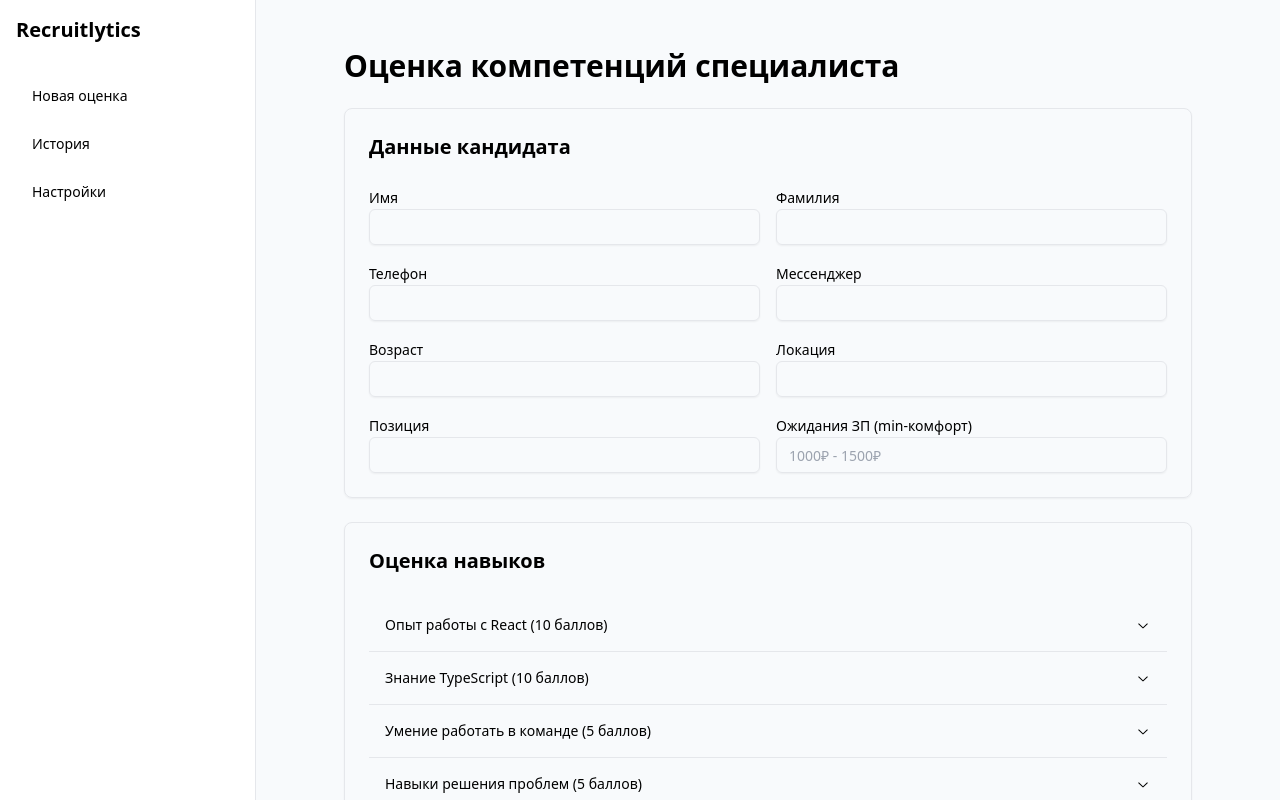
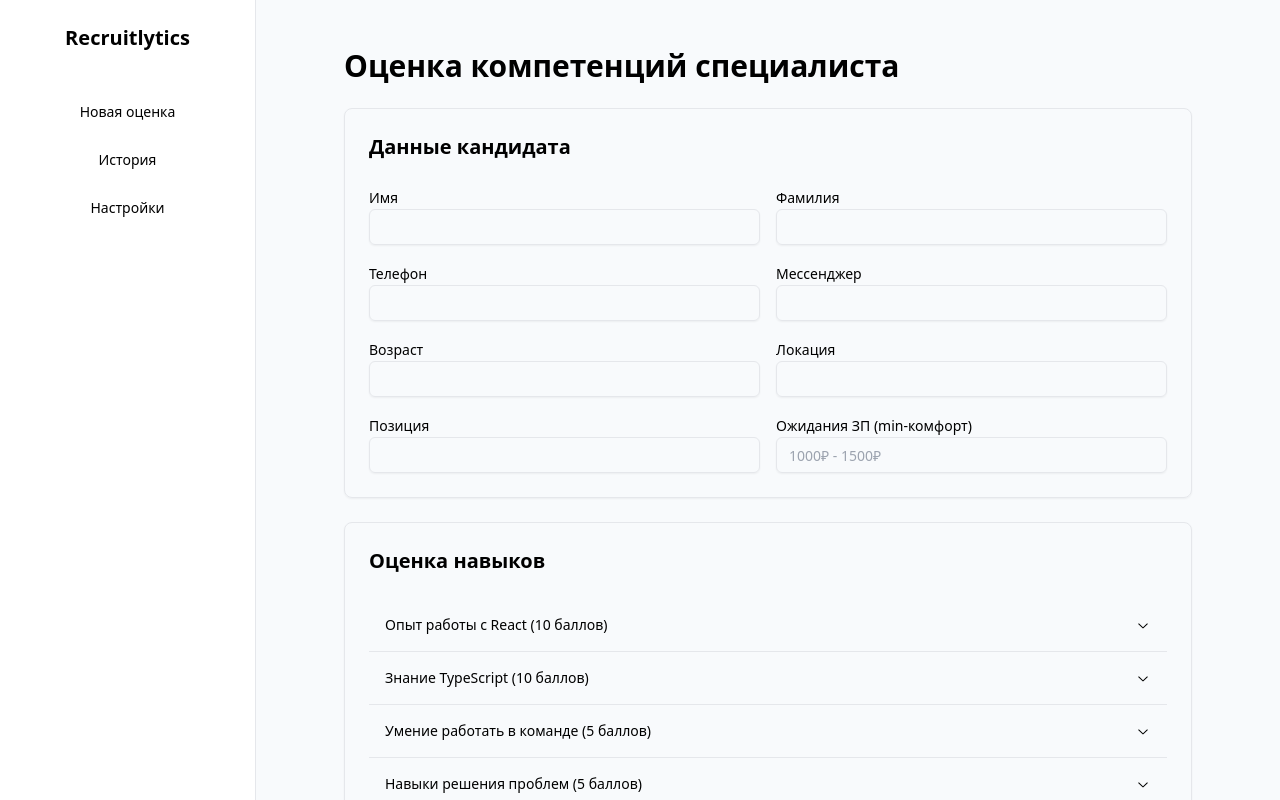
Before and after one commit to haaum666/Recruitlytics, a React (Vite) app: page / in a window 1280 px wide. Shown: the top 800 px of the page. Built offline with nearby package versions, Linux system fonts and the light colour scheme.

Commit message:
Update Sidebar.jsx

```diff
--- a/src/components/common/Sidebar.jsx
+++ b/src/components/common/Sidebar.jsx
@@ -1,16 +1,29 @@
 import React from 'react';
 import { Button } from '../ui/button';
 
-function Sidebar({ onPageChange }) {
+function Sidebar({ onPageChange, currentPage }) {
+  const navItems = [
+    { name: 'Новая оценка', page: 'assessment' },
+    { name: 'История', page: 'history' },
+    { name: 'Настройки', page: 'settings' },
+  ];
+
   return (
-    <aside className="w-64 bg-white border-r flex flex-col">
-      <div className="flex items-center py-4 px-4 mb-4">
-        <h2 className="text-xl font-bold">Recruitlytics</h2>
+    <aside className="w-64 bg-white border-r flex flex-col items-center">
+      <div className="py-6 mb-4">
+        <h2 className="text-xl font-bold text-center">Recruitlytics</h2>
       </div>
-      <nav className="space-y-2 px-4">
-        <Button variant="ghost" className="w-full justify-start" onClick={() => onPageChange('assessment')}>Новая оценка</Button>
-        <Button variant="ghost" className="w-full justify-start" onClick={() => onPageChange('history')}>История</Button>
-        <Button variant="ghost" className="w-full justify-start" onClick={() => onPageChange('settings')}>Настройки</Button>
+      <nav className="space-y-2 w-full px-4">
+        {navItems.map((item) => (
+          <Button
+            key={item.page}
+            variant={currentPage === item.page ? 'secondary' : 'ghost'}
+            className="w-full justify-center transition-colors duration-200 ease-in-out hover:bg-slate-200"
+            onClick={() => onPageChange(item.page)}
+          >
+            {item.name}
+          </Button>
+        ))}
       </nav>
     </aside>
   );
```
